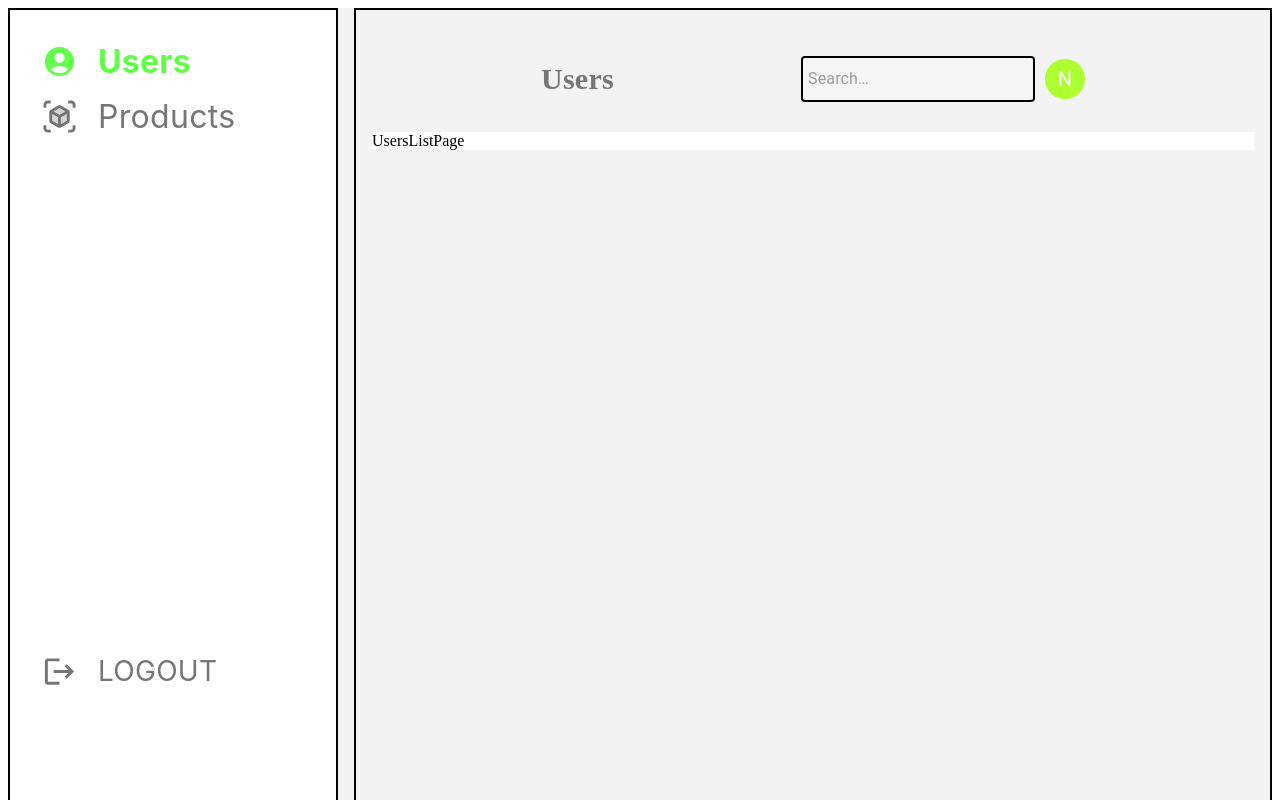
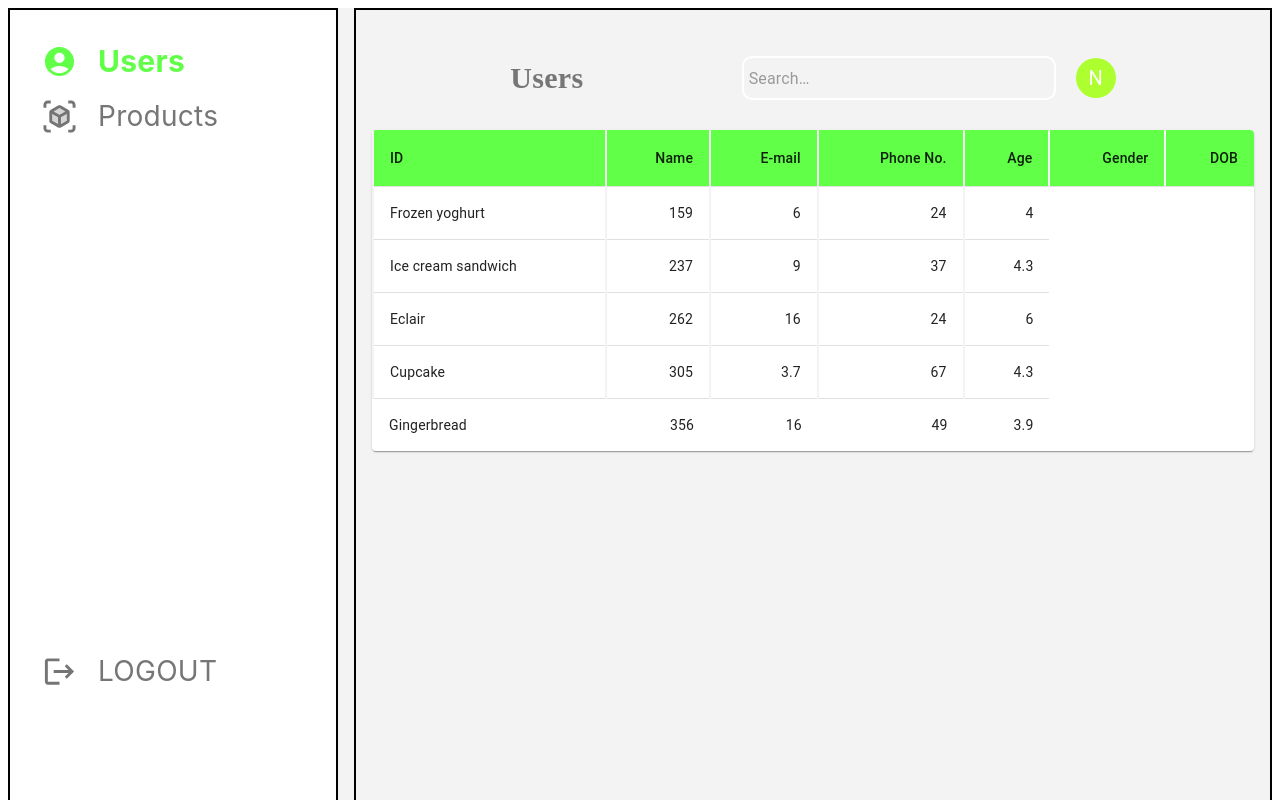
Before and after one commit to NitinKumar77/dashboard-app, a React (Create React App) app: page / in a window 1280 px wide. Shown: the top 800 px of the page. Built offline with nearby package versions, Linux system fonts and the light colour scheme.

Commit message:
kuch toh kiya kuch toh hua h

```diff
--- a/src/components/UI/SearchBar.js
+++ b/src/components/UI/SearchBar.js
@@ -1,22 +1,7 @@
 import * as React from "react";
-import { styled, alpha } from "@mui/material/styles";
+
 import Box from "@mui/material/Box";
 import InputBase from "@mui/material/InputBase";
-
-const Search = styled("div")(({ theme }) => ({
-  position: "relative",
-  borderRadius: theme.shape.borderRadius,
-  backgroundColor: alpha(theme.palette.common.white, 0.15),
-  "&:hover": {
-    backgroundColor: alpha(theme.palette.common.white, 0.25),
-  },
-  marginLeft: 0,
-  width: "100%",
-  [theme.breakpoints.up("sm")]: {
-    marginLeft: theme.spacing(1),
-    width: "auto",
-  },
-}));
 
 export default function SearchBar() {
   return (
@@ -24,17 +9,26 @@ export default function SearchBar() {
       sx={{
         display: "flex",
         justifyContent: "center",
-        margin: "20px 0",
+        margin: "20px 10px",
         padding: "10px",
       }}
     >
-      <Search sx={{ border: "2px solid black", padding: "5px" }}>
+      <Box
+        sx={{
+          border: "2px solid white",
+
+          padding: "5px",
+          width: "300px",
+          height: "30px",
+          borderRadius: "10px",
+        }}
+      >
         <InputBase
           placeholder='Search…'
           inputProps={{ "aria-label": "search" }}
           onChange={() => {}}
         />
-      </Search>
+      </Box>
     </Box>
   );
 }
--- a/src/components/UI/SideBar.js
+++ b/src/components/UI/SideBar.js
@@ -37,7 +37,7 @@ function SideBar() {
 
                   fontStyle: "normal",
                   fontWeight: "700",
-                  fontSize: "32px",
+                  fontSize: "30px",
                   lineHeight: "39px",
                   /* identical to box height */
                   color: "#61FF48",
@@ -59,7 +59,7 @@ function SideBar() {
 
                   fontStyle: "normal",
                   fontWeight: "400",
-                  fontSize: "32px",
+                  fontSize: "28px",
                   lineHeight: "39px",
                   color: "#777575",
                 }}
--- /dev/null
+++ b/src/components/UI/TableList.js
@@ -0,0 +1,67 @@
+import * as React from "react";
+import Table from "@mui/material/Table";
+import TableBody from "@mui/material/TableBody";
+import TableCell from "@mui/material/TableCell";
+import TableContainer from "@mui/material/TableContainer";
+import TableHead from "@mui/material/TableHead";
+import TableRow from "@mui/material/TableRow";
+import Paper from "@mui/material/Paper";
+import { styled } from "@mui/material";
+
+function createData(name, calories, fat, carbs, protein) {
+  return { name, calories, fat, carbs, protein };
+}
+
+const rows = [
+  createData("Frozen yoghurt", 159, 6.0, 24, 4.0),
+  createData("Ice cream sandwich", 237, 9.0, 37, 4.3),
+  createData("Eclair", 262, 16.0, 24, 6.0),
+  createData("Cupcake", 305, 3.7, 67, 4.3),
+  createData("Gingerbread", 356, 16.0, 49, 3.9),
+];
+
+export default function BasicTable() {
+  const MyTableCell = styled(TableCell)({
+    backgroundColor: "#61FF48",
+    borderLeft: "2px solid #f3f3f3",
+  });
+  const BorderedTableCell = styled(TableCell)({
+    borderLeft: "2px solid #f3f3f3",
+  });
+
+  return (
+    <TableContainer component={Paper}>
+      <Table sx={{ minWidth: 650 }} aria-label='simple table'>
+        <TableHead>
+          <TableRow>
+            <MyTableCell>ID</MyTableCell>
+            <MyTableCell align='right'>Name</MyTableCell>
+            <MyTableCell align='right'>E-mail</MyTableCell>
+            <MyTableCell align='right'>Phone No.</MyTableCell>
+            <MyTableCell align='right'>Age</MyTableCell>
+            <MyTableCell align='right'>Gender</MyTableCell>
+            <MyTableCell align='right'>DOB</MyTableCell>
+          </TableRow>
+        </TableHead>
+        <TableBody>
+          {rows.map((row) => (
+            <TableRow
+              key={row.name}
+              sx={{ "&:last-child td, &:last-child th": { border: 0 } }}
+            >
+              <BorderedTableCell component='th' scope='row'>
+                {row.name}
+              </BorderedTableCell>
+              <BorderedTableCell align='right'>
+                {row.calories}
+              </BorderedTableCell>
+              <BorderedTableCell align='right'>{row.fat}</BorderedTableCell>
+              <BorderedTableCell align='right'>{row.carbs}</BorderedTableCell>
+              <BorderedTableCell align='right'>{row.protein}</BorderedTableCell>
+            </TableRow>
+          ))}
+        </TableBody>
+      </Table>
+    </TableContainer>
+  );
+}
--- /dev/null
+++ b/src/components/UserListTable.js
@@ -0,0 +1,12 @@
+import React from "react";
+import BasicTable from "./UI/TableList";
+
+function UserListTable() {
+  return (
+    <>
+      <BasicTable />
+    </>
+  );
+}
+
+export default UserListTable;
--- a/src/pages/UsersListPage.js
+++ b/src/pages/UsersListPage.js
@@ -1,9 +1,8 @@
-import React from 'react'
+import React from "react";
+import UserListTable from "../components/UserListTable";
 
 function UsersListPage() {
-  return (
-    <div>UsersListPage</div>
-  )
+  return <UserListTable />;
 }
 
-export default UsersListPage
+export default UsersListPage;
```
Also changed, not shown: src/redux/ProductListSlice.js (added), src/redux/UserListSlice.js (added).
